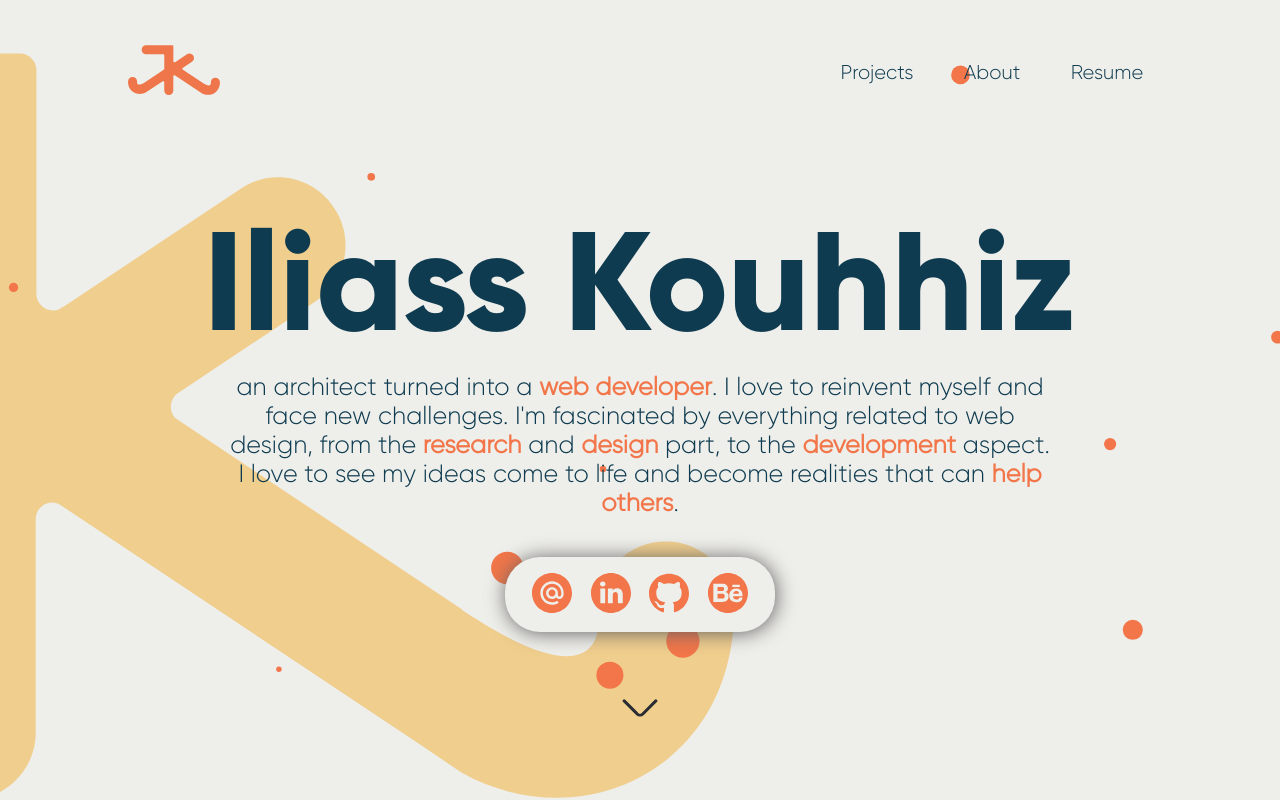
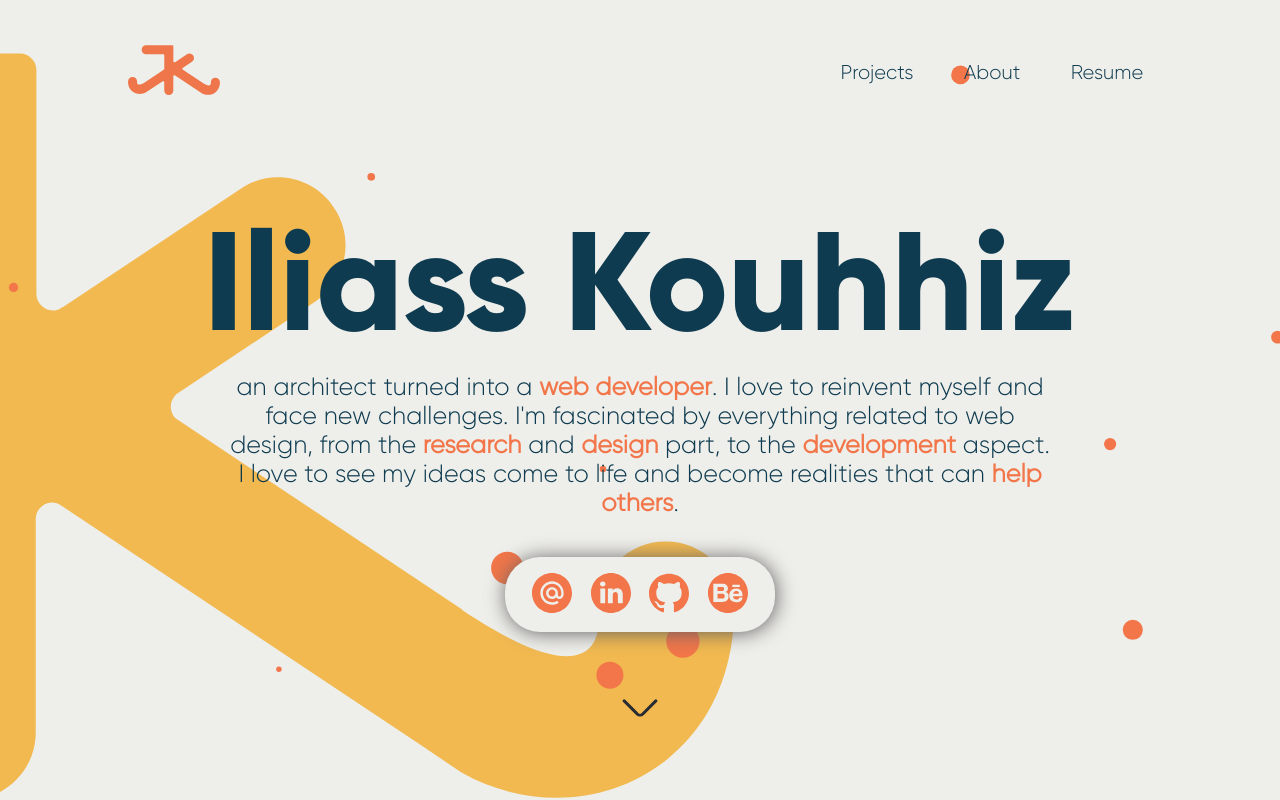
Before and after one commit to IliassKouhhiz/portfolio, a Vue app: page / in a window 1280 px wide. Shown: the top 800 px of the page. Built offline with nearby package versions, Linux system fonts and the light colour scheme.

Commit message:
changed logo opacity

```diff
--- a/src/views/Home.vue
+++ b/src/views/Home.vue
@@ -384,7 +384,7 @@ p {
     transform: scale(15);
     z-index: -2;
     top: 50%;
-    opacity: 60%;
+    //opacity: 60%;
     overflow: hidden;
   }
 }
```
